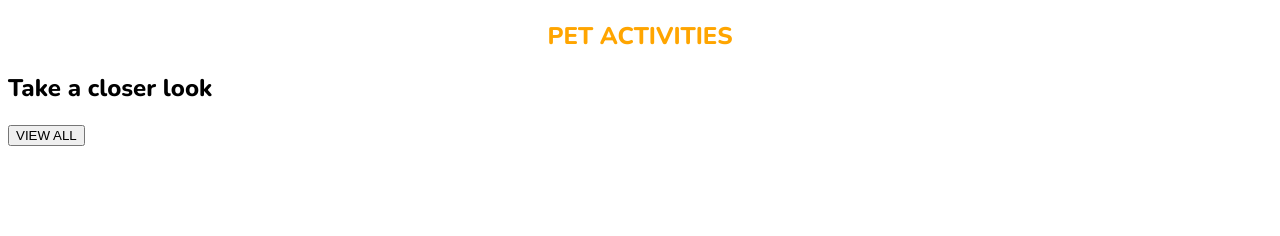
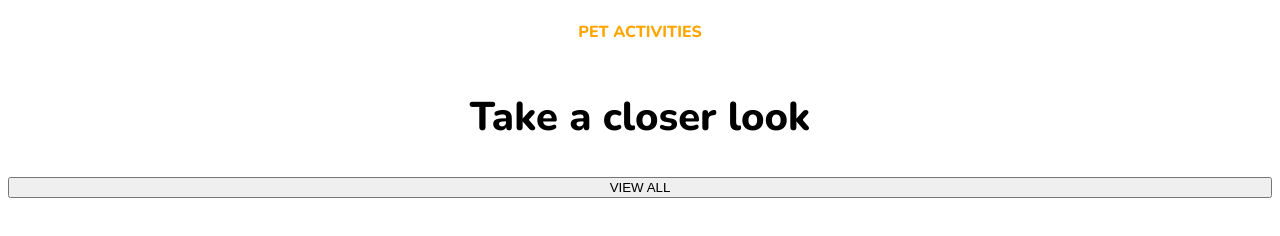
Before and after one commit to MMLORENA/202207-w1ch3-lorena-martinez, a plain HTML site: page index.html in a window 1280 px wide. Drawn offline with nearby package versions, Linux system fonts and the light colour scheme.

Commit message:
added initial style section & h2

```diff
--- a/index.html
+++ b/index.html
@@ -17,6 +17,7 @@
             rel="stylesheet"
         />
         <link rel="stylesheet" href="style.css" />
+        <link rel="stylesheet" href="style-second-section.css" />
     </head>
     <body>
         <main>
--- /dev/null
+++ b/style-second-section.css
@@ -0,0 +1,11 @@
+section {
+    display: flex;
+    flex-direction: column;
+    align-content: center;
+}
+
+h2 {
+    display: flex;
+    font-size: 2.5rem;
+    align-self: center;
+}
--- a/style.css
+++ b/style.css
@@ -4,6 +4,6 @@ body {
 
 h1 {
     color: orange;
-    font-size: 1 rem; /*no funciona*/
+    font-size: 1rem; /*no funciona*/
     text-align: center;
 }
```
